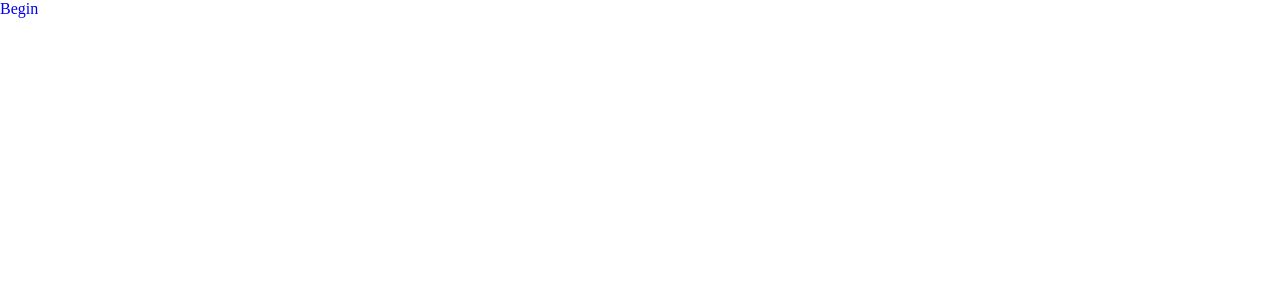
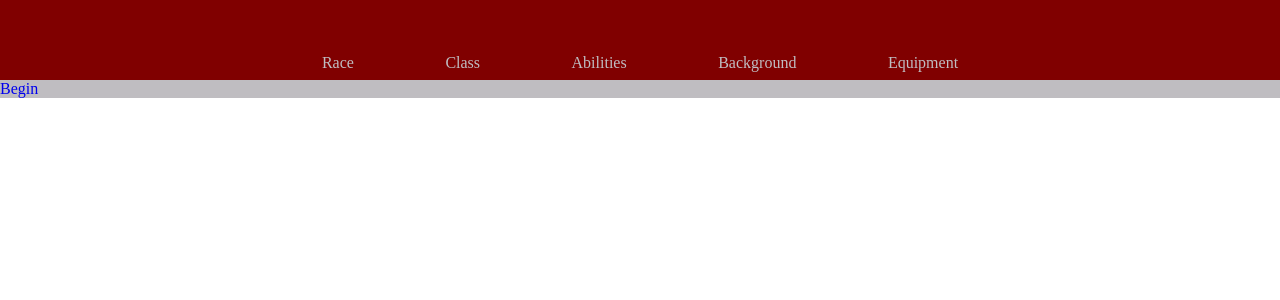
Before and after one commit to TurnerAndrew/character-creator, a React (Create React App) app: page / in a window 1280 px wide. Shown: the top 300 px of the page. Built offline with nearby package versions, Linux system fonts and the light colour scheme.

Commit message:
redux update, header styling

```diff
--- a/src/App.js
+++ b/src/App.js
@@ -1,9 +1,12 @@
 import './styles/global.css';
 import Routes from './Routes';
+import Header from './components/ui/Header'
+import './styles/app.css'
 
 function App() {
   return (
     <div className="App">
+      <Header/>
       {Routes}
     </div>
   );
--- a/src/components/features/Race.js
+++ b/src/components/features/Race.js
@@ -1,20 +1,42 @@
+import React, { useEffect, useState } from 'react'
 import { Link } from 'react-router-dom'
 import { connect } from 'react-redux'
-import { selectRace } from '../../redux/reducers/characterReducer'
+import { selectRace, addAbilityScores } from '../../redux/reducers/characterReducer'
 
 import '../../styles/race.css'
+import axios from 'axios'
 
 const Race = (props) => {
 
-    // const navigate = useNavigate()
+    const {img, name, description} = props.details
+    const [abilities, setAbilities] = useState([])
+    const abilityScores = {}
 
-    const selectRace = async () => {
-       await props.selectRace(props.details.name)
-    //    navigate('/classes')
+    useEffect(() => {
+        axios.get(`https://www.dnd5eapi.co/api/races/${name.toLowerCase()}`)
+            .then(res => setAbilities(res.data.ability_bonuses)
+        )}, [])
 
+
+    abilities.forEach(ability => {
+        let score = ability.ability_score.index
+        let value = ability.bonus
+        abilityScores[score] = value
+    })
+
+    const selectRace = () => {
+       props.selectRace(props.details.name)
     }
 
-    const {img, name, description} = props.details
+    const addAbilityScores = () => {
+        props.addAbilityScores(abilityScores)
+    }
+
+    const submitRace = () => {
+        selectRace()
+        addAbilityScores()
+    }
+
 
     return (
         <div id='race-overview'>
@@ -26,7 +48,7 @@ const Race = (props) => {
                     <button className='race-button'>More</button>
                 </Link>
                 <Link to={'/classes'}>
-                    <button className ='race-button' onClick={selectRace}>Select</button>
+                    <button className ='race-button' onClick={submitRace}>Select</button>
                 </Link>
             </div>
         </div>
@@ -34,12 +56,12 @@ const Race = (props) => {
 }
 
 
-
 const mapStateToProps = (state, ownProps) => {
     return {
         race: state.race,
+        abilityScores: state.abilityScores,
         details: ownProps.details
     }
 }
 
-export default connect(mapStateToProps, { selectRace })(Race)
+export default connect(mapStateToProps, { selectRace, addAbilityScores })(Race)
--- a/src/components/ui/Header.js
+++ b/src/components/ui/Header.js
@@ -0,0 +1,22 @@
+import React from 'react';
+
+import '../../styles/header.css'
+
+const Header = () => {
+  return (
+    <header id='header-main'>
+        <nav id='main-nav'>
+            <ul id='nav-list'>
+                {/* <li class='nav-item'>Home</li> */}
+                <li class='nav-item'>Race</li>
+                <li class='nav-item'>Class</li>
+                <li class='nav-item'>Abilities</li>
+                <li class='nav-item'>Background</li>
+                <li class='nav-item'>Equipment</li>
+            </ul>
+        </nav>
+    </header>
+  )
+};
+
+export default Header;
--- a/src/redux/reducers/characterReducer.js
+++ b/src/redux/reducers/characterReducer.js
@@ -2,7 +2,7 @@ const initialState = {
     race: null,
     class: null,
     background: null,
-    abilityScores: null,
+    abilityScores: {},
     stats: null,
     proficiencies: [],
     spells: null,
@@ -12,16 +12,16 @@ const initialState = {
 const SELECT_RACE = 'SELECT_RACE'
 const SELECT_CLASS = 'SELECT_CLASS'
 const SELECT_BACKGROUND = 'SELECT_BACKGROUND'
-const SELECT_ABILITY_SCORES = 'SELECT_ABILITY_SCORES'
+const ADD_ABILITY_SCORES = 'SELECT_ABILITY_SCORES'
 const SELECT_STATS = 'SELECT_STATS'
 const SELECT_PROFICIENCES = 'SELECT_PROFICIENCIES'
 const SELECT_SPELLS = 'SELECT_SPELLS'
 const SELECT_EQUIPMENT = 'SELECT_EQUIPMENT'
 
-export const selectRace = (race) => {
+export const selectRace = (race, abilityScores) => {
     return {
         type: SELECT_RACE,
-        payload: race
+        payload: race, abilityScores
     }
 }
 
@@ -32,12 +32,23 @@ export const selectClass = (race) => {
     }
 }
 
+export const addAbilityScores = (abilityScores) => {
+    return {
+        type: ADD_ABILITY_SCORES,
+        payload: abilityScores
+    }
+}
+
 const characterReducer = (state = initialState, action) => {
     switch(action.type){
         case SELECT_RACE:
             const race = action.payload
             console.log({...state, race: race})
             return {...state, race: race}
+        case ADD_ABILITY_SCORES:
+            const abilityScores = action.payload
+            console.log({...state, abilityScores: abilityScores})
+            return {...state, abilityScores: abilityScores}
         case SELECT_CLASS:
             const job = action.payload
             console.log({...state, class: job})
--- /dev/null
+++ b/src/styles/app.css
@@ -0,0 +1,3 @@
+.App {
+    background-color: #BFBDC1;
+}
--- /dev/null
+++ b/src/styles/header.css
@@ -0,0 +1,30 @@
+ul {
+    list-style: none;
+}
+
+#header-main {
+    background-color: maroon;
+    color: #bfbdc1;
+    width: 100vw;
+    height: 10vh;
+    display: flex;
+    justify-content: center;
+}
+
+#main-nav{
+    width: 80%;
+    display: flex;
+    justify-content: center;
+}
+
+#nav-list{
+    height: 100%;
+    width: 80%;
+    display: flex;
+    justify-content: space-evenly;
+    align-items: flex-end;
+}
+
+.nav-item {
+    margin-bottom: 1%;
+}
--- a/src/styles/race.css
+++ b/src/styles/race.css
@@ -1,13 +1,15 @@
 #race-overview {
     width: 15vw;
-    height: 40vh;
+    height: 35vh;
     display: flex;
     flex-direction: column;
     justify-content: space-evenly;
     align-items: center;
-    border: solid 1px black;
     margin: 1.5vw;
     padding: 1.5vw;
+    background-color: lightgray;
+    border: solid #6D6A75 1px;
+    /* border-radius: 25px; */
 }
 
 #race-description {
@@ -26,8 +28,9 @@
     width: 5vw;
     height: 3vh;
     background-color: transparent;
-    color: white;
-    border: solid 1px black;
+    color: #F7B32B;
+    border: none;
+    border-radius: 2.5px;
     background-color: maroon;
 }
 
```
Also changed, not shown: src/styles/global.css (+9 -0 lines).
